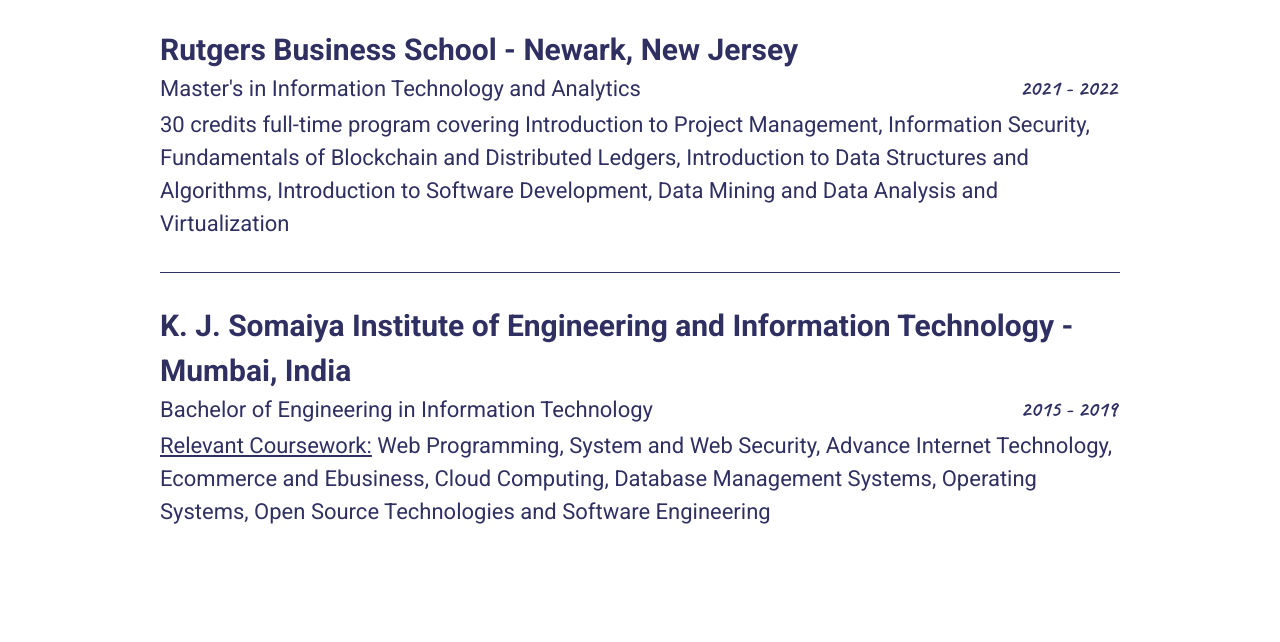
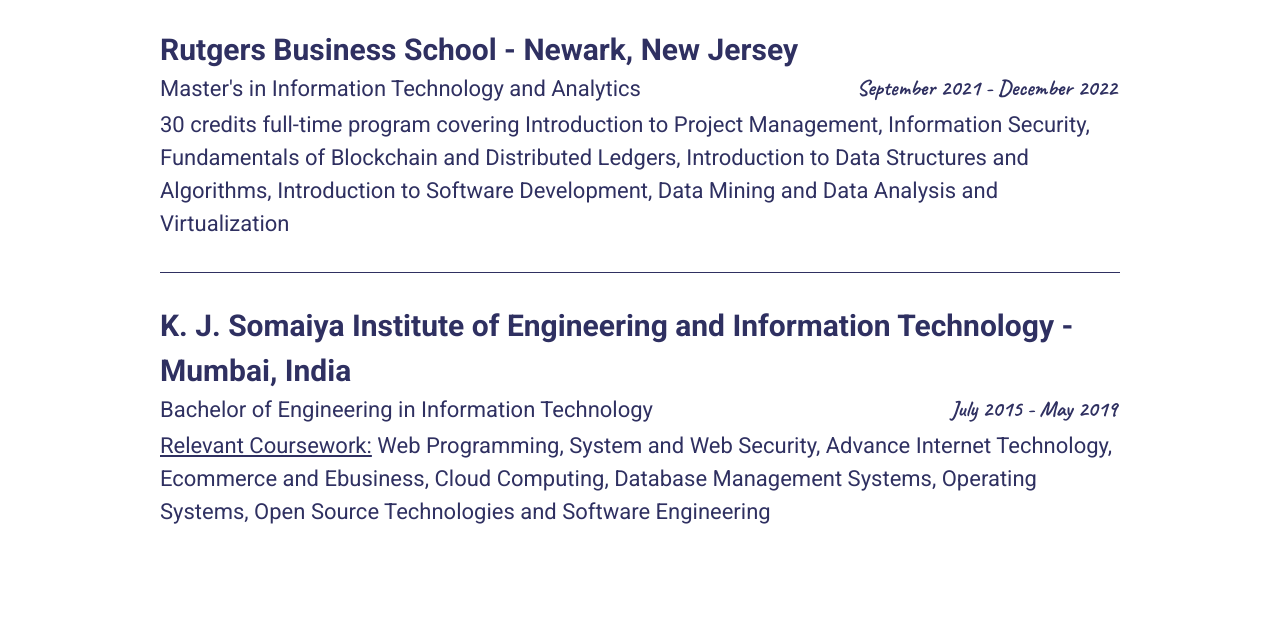
Before and after one commit to Bhagyashreeparkar/resume, a plain HTML site: page index.html in a window 1280 px wide. Shown: the part 6281-6923 px from the top of the page. Drawn offline with Linux system fonts and the light colour scheme.

Commit message:
Update index.html

```diff
--- a/index.html
+++ b/index.html
@@ -285,7 +285,7 @@
 	        	<div class="ec-heading">
 		          <h3>Rutgers Business School - Newark, New Jersey</h3>
 		          <p>Master's in Information Technology and Analytics</p>
-		          <h5>2021 - 2022</h5>
+		          <h5>September 2021 - December 2022</h5>
 		        </div>
 	        	<div class="ec-desc">
 	          	<p>30 credits full-time program covering Introduction to Project Management, Information Security, Fundamentals of Blockchain and Distributed Ledgers, Introduction to Data Structures and Algorithms, Introduction to Software Development,  Data Mining and Data Analysis and Virtualization</p>
@@ -296,7 +296,7 @@
 	        	<div class="ec-heading">
 		          <h3>K. J. Somaiya Institute of Engineering and Information Technology - Mumbai, India</h3>
 		          <p>Bachelor of Engineering in Information Technology</p>
-		          <h5>2015 - 2019</h5>
+		          <h5>July 2015 - May 2019</h5>
 	        	</div>
 	        	<div class="ec-desc">
 	          	<p><u>Relevant Coursework:</u> Web Programming, System and Web Security, Advance Internet Technology, Ecommerce and Ebusiness, Cloud Computing, Database Management Systems, Operating Systems, Open Source Technologies and Software Engineering</p>
```
